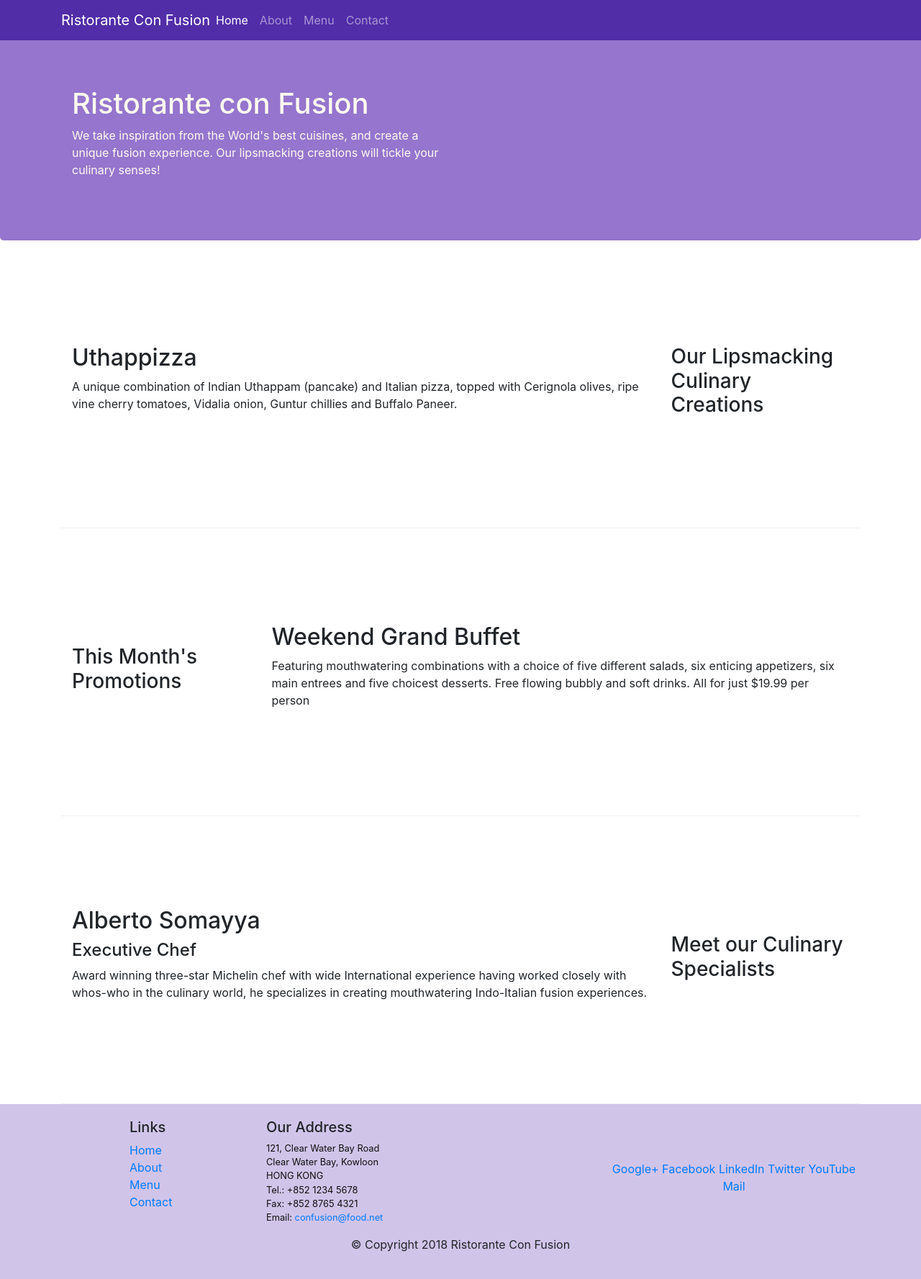
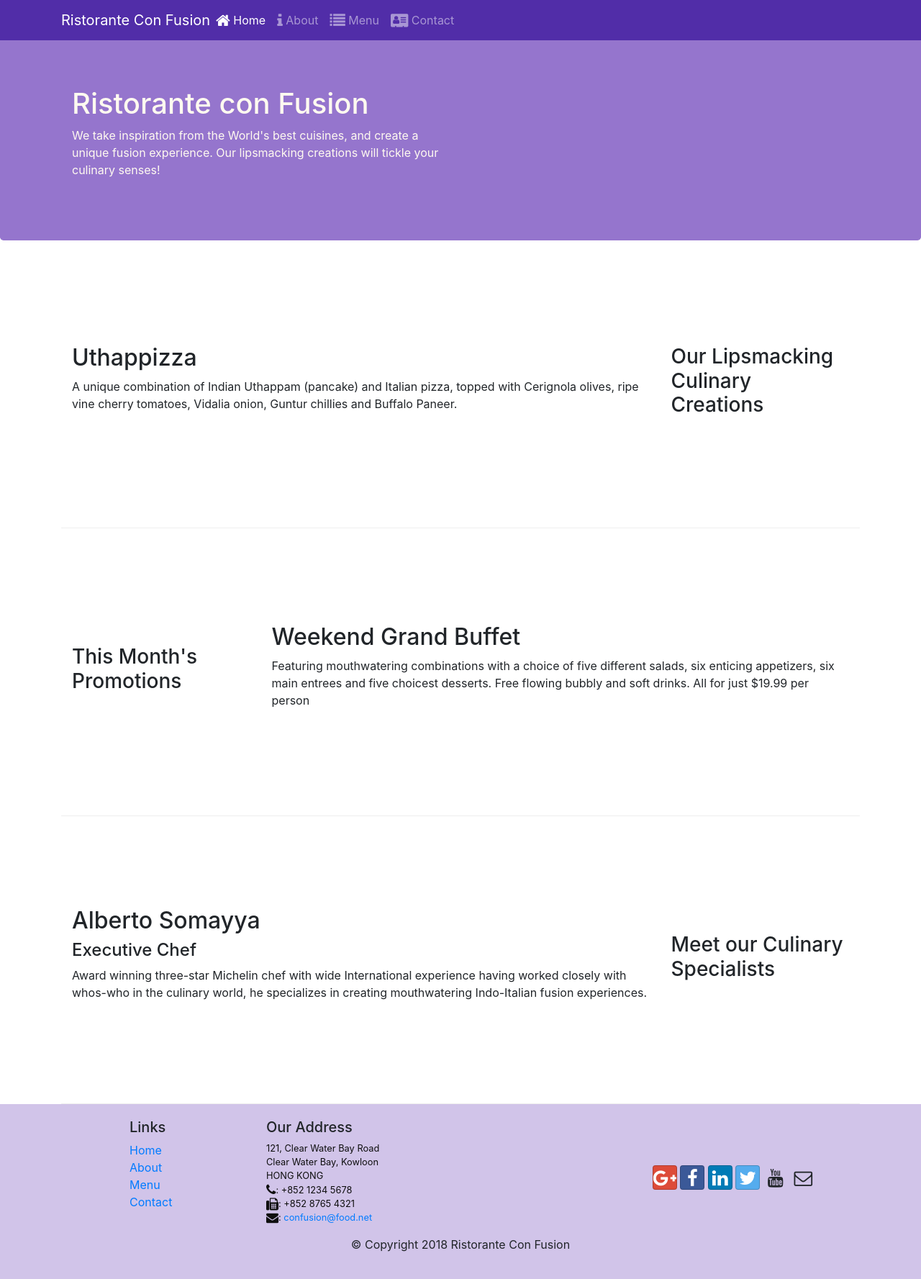
Before and after one commit to MariaRosales1/boostrap4, a website: page index.html in a window 1280 px wide. Shown: the whole page at 72% size. Drawn offline with nearby package versions, Linux system fonts and the light colour scheme.

Commit message:
Icon Fonts

```diff
--- a/index.html
+++ b/index.html
@@ -11,6 +11,8 @@
     <!-- Bootstrap CSS -->
     <link rel="stylesheet" href="node_modules/bootstrap/dist/css/bootstrap.min.css">
     <link rel="stylesheet" href="css/styles.css">
+    <link rel="stylesheet" href="node_modules/font-awesome/css/font-awesome.min.css">
+    <link rel="stylesheet" href="node_modules/bootstrap-social/bootstrap-social.css">
     <title>Ristorante Con Fusion</title>
 </head>
 
@@ -23,10 +25,18 @@
             <a class="navbar-brand mr-auto" href="#">Ristorante Con Fusion</a>
             <div class="collapse navbar-collapse" id="Navbar">
                 <ul class="navbar-nav mr-auto">
-                    <li class="nav-item active"><a class="nav-link" href="#">Home</a></li>
-                    <li class="nav-item"><a class="nav-link" href="/aboutus.html">About</a></li>
-                    <li class="nav-item"><a class="nav-link" href="#">Menu</a></li>
-                    <li class="nav-item"><a class="nav-link" href="#">Contact</a></li>
+                    <li class="nav-item active"><a class="nav-link" href="#">
+                            <span class="fa fa-home fa-lg"></span>
+                            Home</a></li>
+                    <li class="nav-item"><a class="nav-link" href="/aboutus.html">
+                            <span class="fa fa-info fa-lg"></span>
+                            About</a></li>
+                    <li class="nav-item"><a class="nav-link" href="#">
+                            <span class="fa fa-list fa-lg"></span>
+                            Menu</a></li>
+                    <li class="nav-item"><a class="nav-link" href="#">
+                            <span class="fa fa-address-card fa-lg"></span>
+                            Contact</a></li>
                 </ul>
             </div>
 
@@ -105,19 +115,25 @@
                         121, Clear Water Bay Road<br>
                         Clear Water Bay, Kowloon<br>
                         HONG KONG<br>
-                        Tel.: +852 1234 5678<br>
-                        Fax: +852 8765 4321<br>
-                        Email: <a href="mailto:confusion@food.net">confusion@food.net</a>
+                        <i class="fa fa-phone fa-lg"></i>: +852 1234 5678<br>
+                        <i class="fa fa-fax fa-lg"></i>: +852 8765 4321<br>
+                        <i class="fa fa-envelope fa-lg"></i>: <a href="mailto:confusion@food.net">confusion@food.net</a>
                     </address>
                 </div>
                 <div class="col-12 col-sm-4 align-self-center">
                     <div class="text-center">
-                        <a href="http://google.com/+">Google+</a>
-                        <a href="http://www.facebook.com/profile.php?id=">Facebook</a>
-                        <a href="http://www.linkedin.com/in/">LinkedIn</a>
-                        <a href="http://twitter.com/">Twitter</a>
-                        <a href="http://youtube.com/">YouTube</a>
-                        <a href="mailto:">Mail</a>
+                        <a class="btn btn-social-icon btn-google" href="http://google.com/+"><i
+                                class="fa fa-google-plus fa-lg"></i></a>
+                        <a class="btn btn-social-icon btn-facebook" href="http://www.facebook.com/profile.php?id="><i
+                                class="fa fa-facebook fa-lg"></i></a>
+                        <a class="btn btn-social-icon btn-linkedin" href="http://www.linkedin.com/in/"><i
+                                class="fa fa-linkedin fa-lg"></i></a>
+                        <a class="btn btn-social-icon btn-twitter" href="http://twitter.com/"><i
+                                class="fa fa-twitter fa-lg"></i></a>
+                        <a class="btn btn-social-icon btn-youtube" href="http://youtube.com/"><i
+                                class="fa fa-youtube fa-lg"></i></a>
+                        <a class="btn btn-social-icon" href="mailto:"><i
+                                class="fa fa-envelope-o fa-lg"></i></a>
                     </div>
                 </div>
             </div>
--- a/package.json
+++ b/package.json
@@ -15,6 +15,8 @@
   },
   "dependencies": {
     "bootstrap": "^4.5.0",
+    "bootstrap-social": "^5.1.1",
+    "font-awesome": "^4.7.0",
     "jquery": "^3.5.1",
     "popper.js": "^1.16.1"
   }
```
Also changed, not shown: aboutus.html (+30 -15 lines), 1 other file.
